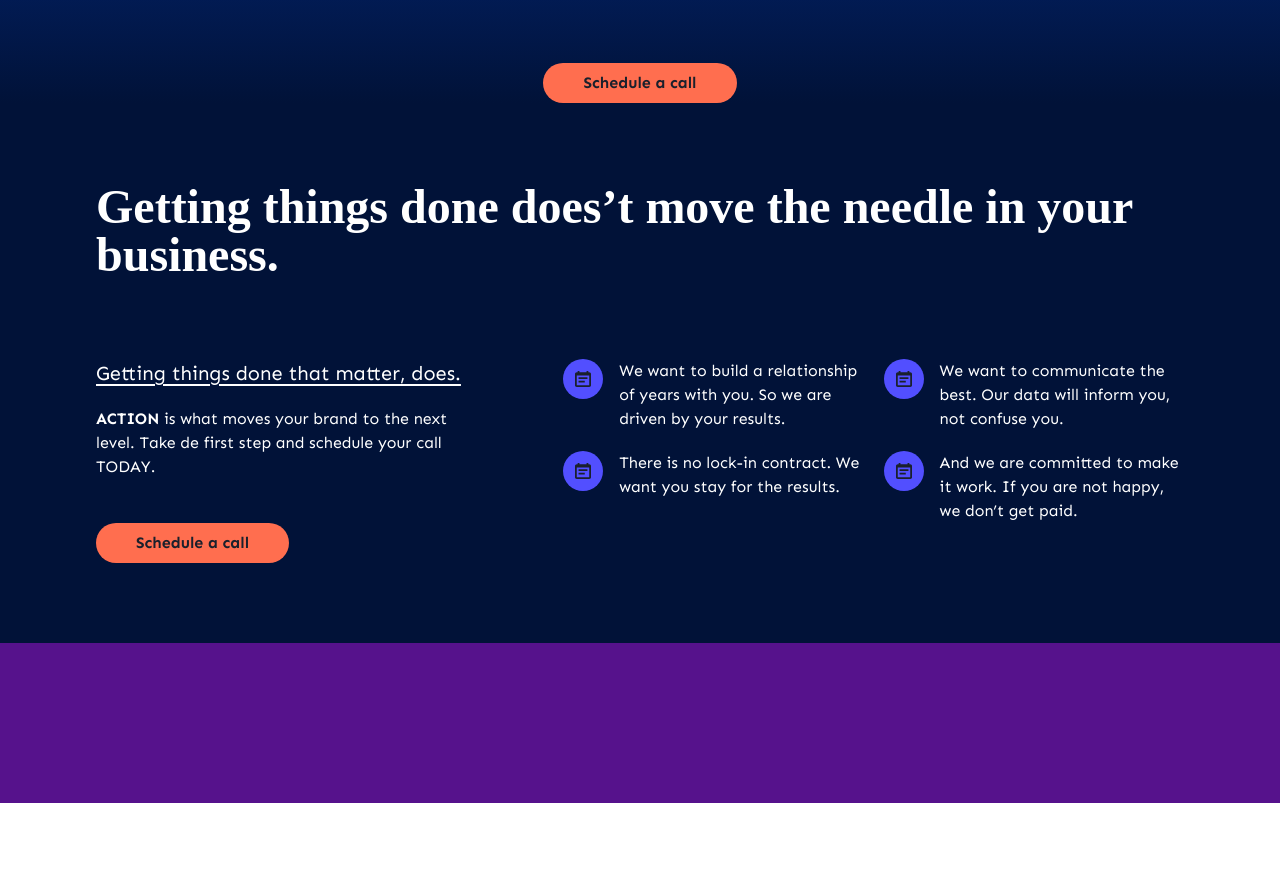
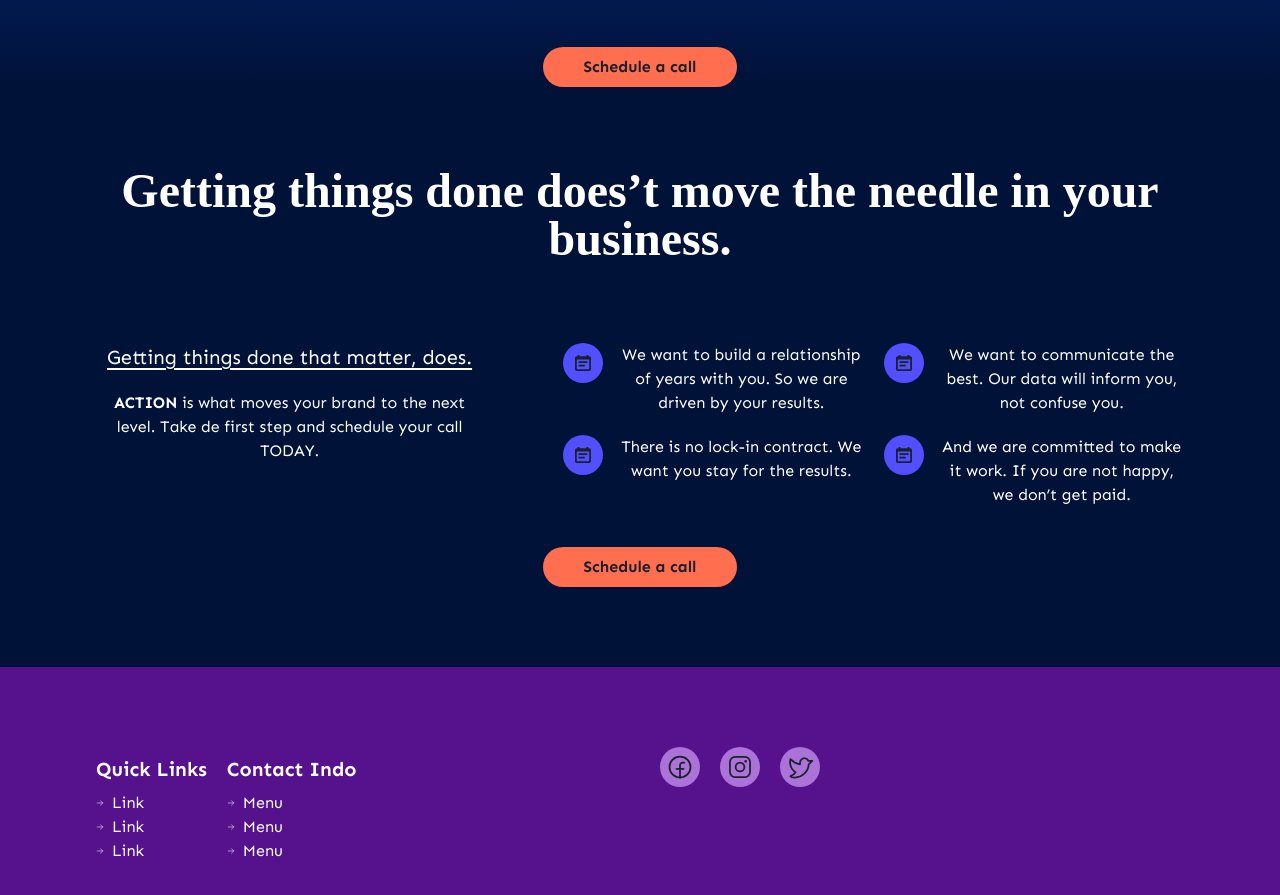
Before and after one commit to ngrpedro/bettermark, a React (Vite) app: page / in a window 1280 px wide. Shown: the part 2478-3373 px from the top of the page. Before the commit the page ends 3281 px from the top, so only its background shows below. Built offline with nearby package versions, Linux system fonts and the light colour scheme; a web font is replaced by a local one.

Commit message:
responsive

```diff
--- a/package.json
+++ b/package.json
@@ -14,6 +14,7 @@
     "@emotion/react": "^11.10.5",
     "@emotion/styled": "^11.10.5",
     "framer-motion": "^6.5.1",
+    "phosphor-react": "^1.4.1",
     "react": "^18.2.0",
     "react-dom": "^18.2.0"
   },
--- a/src/App.jsx
+++ b/src/App.jsx
@@ -1,5 +1,11 @@
 import { ArrowDownIcon, CalendarIcon } from "@chakra-ui/icons";
 import { Button, IconButton } from "@chakra-ui/react";
+import {
+  ArrowRight,
+  FacebookLogo,
+  InstagramLogo,
+  TwitterLogo
+} from "phosphor-react";
 import handshake from "./assets/handshake.svg";
 import img1 from "./assets/img1.svg";
 import img2 from "./assets/img2.svg";
@@ -51,13 +57,13 @@ function App() {
       {/* BANNER */}
       <div className="padding-container py-20">
         <div
-          className="p-10 rounded-[20px] text-center bg-gradient-to-t font-quatt space-y-5
+          className="p-6 md:p-10 rounded-[20px] text-center bg-gradient-to-t font-quatt space-y-5
                 from-[#AABBDD] to-[#9747FF] font-bold text-2xl leading-8 text-[#011238]"
         >
-          <h1 className="block text-3xl underline underline-offset-4 text-white">
+          <h1 className="block text-xl md:text-3xl underline underline-offset-4 text-white">
             Increasing your sales is always a challenge.
           </h1>
-          <p>
+          <p className="text-base">
             And although everyone brags about how good online marketing is, its
             just very hard to take the best of this opportunity if you are not
             an expert.
@@ -65,14 +71,17 @@ function App() {
         </div>
       </div>
       {/* IMAGES */}
-      <div className="padding-container ">
-        <div className="grid grid-cols-1 md:grid-cols-2 gap-5 items-center justify-center">
+      <div className="padding-container">
+        <div className="grid grid-cols-1 md:grid-cols-2 reverse gap-5 items-center justify-center">
+          <img src={img1} alt="" className="block md:hidden" />
           <div className="space-y-7">
             <p>
               The competition is high, things change all the time, and the
               agencies don’t really speak your language:{" "}
-              <span className="text-[#AB72D8]">you don’t want to spend hours </span>trying to making sense
-              of data and analytics.
+              <span className="text-[#AB72D8]">
+                you don’t want to spend hours{" "}
+              </span>
+              trying to making sense of data and analytics.
             </p>
             <p>
               Not only that- how in the world are you supposed to keep it up
@@ -80,14 +89,17 @@ function App() {
               up?
             </p>
             <p>
-              We get it, it’s overwhelming. And the truth is, <span className="text-[#AB72D8]">you shouldnt have
-              to worry about it</span>. You didn’t go to school to become a
-              professional marketer. We did.
+              We get it, it’s overwhelming. And the truth is,{" "}
+              <span className="text-[#AB72D8]">
+                you shouldnt have to worry about it
+              </span>
+              . You didn’t go to school to become a professional marketer. We
+              did.
             </p>
           </div>
-          <img src={img1} alt="" className="" />
+          <img src={img1} alt="" className="hidden md:block" />
         </div>
-        <div className="grid grid-cols-1 md:grid-cols-2 md:-mt-32 gap-5 items-center justify-center">
+        <div className="grid grid-cols-1 md:grid-cols-2 lg:-mt-32 gap-5 items-center justify-center">
           <img src={img2} alt="" />
           <div className="space-y-7">
             <p>
@@ -105,13 +117,13 @@ function App() {
 
       {/* TEXTS */}
       <div className="padding-container py-20 text-center">
-        <h1 className="text-4xl font-quatt">
+        <h1 className="text-xl md:text-4xl font-quatt">
           We offer more than marketing services. We are here to help you with
           your entire sales process. That way we can control the outcome and
           guarantee results.
         </h1>
-        <div className="border-t border-gray-600 my-12 mx-48"></div>
-        <h1 className="text-4xl font-quatt">
+        <div className="border-t border-gray-600 my-12 md:mx-48"></div>
+        <h1 className="text-xl md:text-4xl font-quatt">
           We understand you need an agency you can trust, that will create more
           value to your business than you pay them for. And if you don’t get
           results, we don’t get paid. What about that?
@@ -126,8 +138,8 @@ function App() {
           fontWeight={"bold"}
           fontSize="16px"
           lineHeight={"19pxp"}
-          bg={"#FF6E4F"}
-          _hover={{ bg: "#FF6E4F" }}
+          bg={"#AB72D8"}
+          _hover={{ opacity: 0.8 }}
           icon={<ArrowDownIcon />}
         />
       </div>
@@ -194,9 +206,9 @@ function App() {
       </div>
 
       {/* PROMISES */}
-      <div className="padding-container py-20 ">
-        <div className="grid grid-cols-1 md:grid-cols-5 items-start gap-20">
-          <h1 className="md:col-span-5 text-5xl font-bold font-quatt">
+      <div className="padding-container py-20 text-center space-y-10">
+        <div className="grid grid-cols-1 md:grid-cols-5 text-center md:items-start gap-20">
+          <h1 className="md:col-span-5 text-3xl md:text-5xl font-bold font-quatt">
             Getting things done does’t move the needle in your business.
           </h1>
           <div className="space-y-5 md:col-span-2">
@@ -269,6 +281,8 @@ function App() {
         </div>
         <Button
           bg={"#FF6E4F"}
+          _hover={{ opacity: 0.8 }}
+          _active={{ opacity: 0.8 }}
           rounded={"full"}
           py="12px"
           px="40px"
@@ -281,7 +295,76 @@ function App() {
       </div>
 
       {/* FOOTER */}
-      <div className="padding-container py-20 bg-[#56128C]"></div>
+      <div className="padding-container py-20 bg-[#56128C] grid grid-cols-1 md:grid-cols-2 gap-10">
+        <div className=" flex items-start justify-start gap-5">
+          <div>
+            <h1 className="text-xl my-2 font-bold">Quick Links</h1>
+            <ul>
+              <li className="flex items-center gap-2">
+                <ArrowRight size={8} />
+                Link
+              </li>
+              <li className="flex items-center gap-2">
+                <ArrowRight size={8} />
+                Link
+              </li>
+              <li className="flex items-center gap-2">
+                <ArrowRight size={8} />
+                Link
+              </li>
+            </ul>
+          </div>
+          <div>
+            <h1 className="text-xl my-2 font-bold">Contact Indo</h1>
+            <ul>
+              <li className="flex items-center gap-2">
+                <ArrowRight size={8} />
+                Menu
+              </li>
+              <li className="flex items-center gap-2">
+                <ArrowRight size={8} />
+                Menu
+              </li>
+              <li className="flex items-center gap-2">
+                <ArrowRight size={8} />
+                Menu
+              </li>
+            </ul>
+          </div>
+        </div>
+        <div className=" flex items-start justify-start gap-5">
+          <IconButton
+            aria-label="Search database"
+            rounded={"full"}
+            fontWeight={"bold"}
+            fontSize="16px"
+            lineHeight={"19pxp"}
+            bg={"#AB72D8"}
+            _hover={{ opacity: 0.8 }}
+            icon={<FacebookLogo size={28} />}
+          />
+          <IconButton
+            aria-label="Search database"
+            rounded={"full"}
+            fontWeight={"bold"}
+            fontSize="16px"
+            lineHeight={"19pxp"}
+            bg={"#AB72D8"}
+            _hover={{ opacity: 0.8 }}
+            icon={<InstagramLogo size={28} />}
+          />
+          <IconButton
+            aria-label="Search database"
+            rounded={"full"}
+            fontWeight={"bold"}
+            fontSize="16px"
+            lineHeight={"19pxp"}
+            bg={"#AB72D8"}
+            _hover={{ opacity: 0.8 }}
+            icon={<TwitterLogo size={28} />}
+          />
+        </div>
+      </div>
     </div>
   );
 }
--- a/src/index.css
+++ b/src/index.css
@@ -12,5 +12,5 @@ body,
 }
 
 .padding-container {
-  @apply px-4 md:px-24;
+  @apply px-6 md:px-24;
 }
--- a/src/sections/Header.jsx
+++ b/src/sections/Header.jsx
@@ -3,10 +3,12 @@ import React from "react";
 
 const Header = () => {
   return (
-    <div className="padding-container md:py-20 flex flex-col text-center items-center justify-center gap-8">
-      <h1 className="font-bold text-6xl font-quatt">
-        Do you want to <span className="text-[#AB72D8]"> grow your business </span> while stop wasting
-        money <span className="text-[#AB72D8]"> with marketing </span> that doesnt work?
+    <div className="padding-container pb-20 pt-6 md:py-20 flex flex-col text-center items-center justify-center gap-8">
+      <h1 className="font-bold text-2xl md:text-6xl font-quatt">
+        Do you want to{" "}
+        <span className="text-[#AB72D8]"> grow your business </span> while stop
+        wasting money <span className="text-[#AB72D8]"> with marketing </span>{" "}
+        that doesnt work?
       </h1>
       <p className="font-normal text-base leading-[19px] max-w-[38rem]">
         We believe that there are only three ways to grow your business and we
@@ -14,6 +16,8 @@ const Header = () => {
       </p>
       <Button
         bg={"#FF6E4F"}
+        _hover={{ opacity: 0.8 }}
+        _active={{ opacity: 0.8 }}
         rounded={"full"}
         py="12px"
         px="40px"
```
Also changed, not shown: 1 other file (tests, documents, lock files or other folders).
